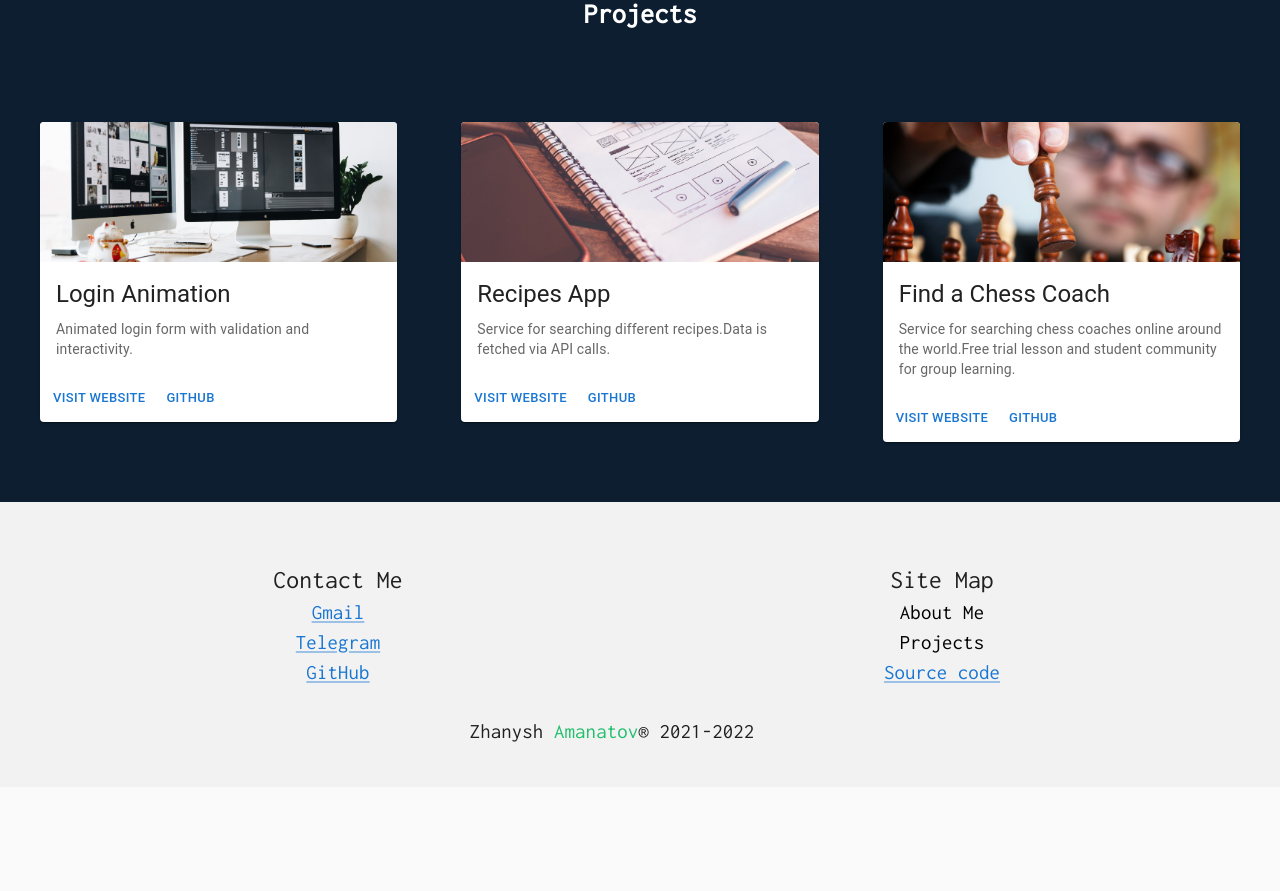
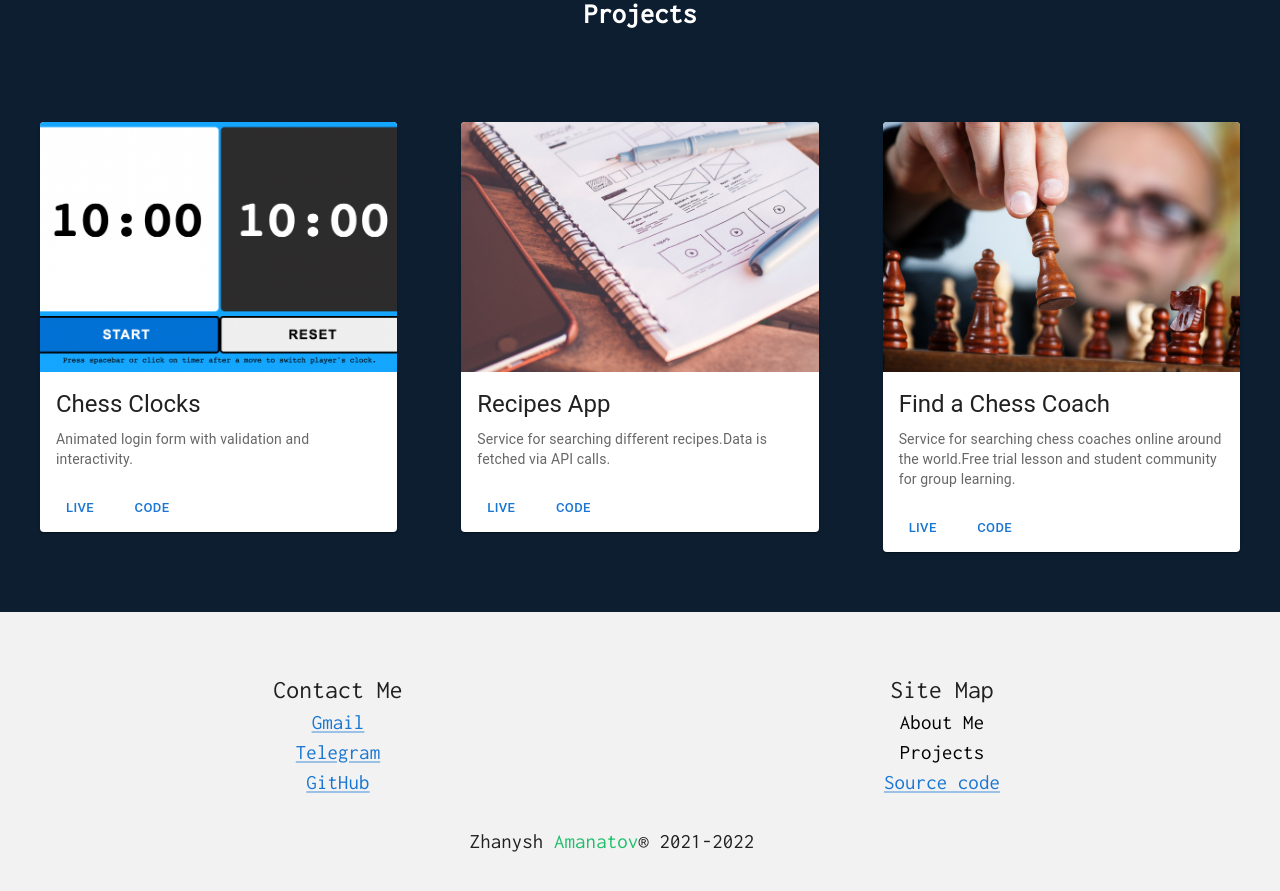
Before and after one commit to Zhanysh-Amanatov/Personal-Website, a React (Create React App) app: page / in a window 1280 px wide. Shown: the part 1340-2231 px from the top of the page. Before the commit the page ends 2127 px from the top, so only its background shows below. Built offline with nearby package versions, Linux system fonts and the light colour scheme; a web font is replaced by a local one.

Commit message:
Optimized code

```diff
--- a/public/index.html
+++ b/public/index.html
@@ -2,7 +2,7 @@
 <html lang="en">
   <head>
     <meta charset="utf-8" />
-    <link rel="icon" href="%PUBLIC_URL%/favicon.ico" />
+    <link rel="icon" href="https://cdn1.iconfinder.com/data/icons/30-seo-web-development-flat-icons-part-1/218/Global-256.png"/>
     <meta name="viewport" content="width=device-width, initial-scale=1" />
     <meta name="theme-color" content="#000000" />
     <meta
@@ -24,6 +24,7 @@
       href="https://fonts.googleapis.com/css2?family=Inconsolata&family=Neonderthaw&display=swap"
       rel="stylesheet"
     />
+
     <title>Zhanysh Amanatov</title>
   </head>
   <body>
--- a/src/components/PortfolioCard.js
+++ b/src/components/PortfolioCard.js
@@ -6,6 +6,9 @@ import CardMedia from "@mui/material/CardMedia";
 import Button from "@mui/material/Button";
 import Typography from "@mui/material/Typography";
 import { makeStyles } from "@material-ui/core/styles";
+// import { useNavigate } from "react-router-dom";
+import {Link } from "react-router-dom"
+
 
 const useStyles = makeStyles({
   root: {
@@ -18,12 +21,25 @@ const useStyles = makeStyles({
 
 export default function PortfolioCard({projects}) {
   const classes = useStyles();
+  // const  navigate = useNavigate();
+  // const routeChange = () =>{
+  //  let path = projects.live;
+  //   navigate(path);
+  // }
+  const liveHandle = e => {
+    e.preventDefault()
+    window.location.assign(projects.live)
+  }
+  const codeHandle = e => {
+    e.preventDefault()
+    window.location.assign(projects.code)
+  }
   return (
     <Card className={classes.root} >
       <div>
         <CardMedia
          component="img"
-          height="140"
+          height="250"
           image={projects.imageUrl}
         />
         <CardContent>
@@ -35,8 +51,8 @@ export default function PortfolioCard({projects}) {
           </Typography>
         </CardContent>
         <CardActions>
-          <Button size="small">Visit website</Button>
-          <Button size="small">GitHub</Button>
+          <Button size="small" target="_blank" onClick={liveHandle}>Live</Button>
+          <Button size="small" onClick={codeHandle}>Code</Button>
         </CardActions>
       </div>
     </Card>
--- a/src/index.js
+++ b/src/index.js
@@ -1,11 +1,15 @@
 import React from 'react';
 import ReactDOM from 'react-dom';
 import App from './App';
+import { BrowserRouter } from 'react-router-dom';
+
 
 
 ReactDOM.render(
   // <React.StrictMode>
-    <App />,
+  <BrowserRouter>
+    <App />
+    </BrowserRouter>,
   // </React.StrictMode>
   document.getElementById('root')
 );
--- a/src/static/projects.js
+++ b/src/static/projects.js
@@ -1,13 +1,16 @@
 const projects = [
     {
-        title: 'Login Animation',
+        title: 'Chess Clocks',
         description:'Animated login form with validation and interactivity.',
-        imageUrl:process.env.PUBLIC_URL + '/assets/project1.jpg',
+        imageUrl:process.env.PUBLIC_URL + '/assets/chess_clocks.png',
+        live:process.env.PUBLIC_URL + 'https://chess-clocks.netlify.app/',
+        code:process.env.PUBLIC_URL + 'https://github.com/Zhanysh-Amanatov/chess_clocks',
     },
     {
         title: 'Recipes App',
         description:'Service for searching different recipes.Data is fetched via API calls.',
         imageUrl:process.env.PUBLIC_URL + '/assets/project2.jpg',
+        live:process.env.PUBLIC_URL + 'https://www.freecodecamp.org/learn',
     },
     {
         title: 'Find a Chess Coach',
```
Also changed, not shown: public/assets/chess_clocks.png (added).
